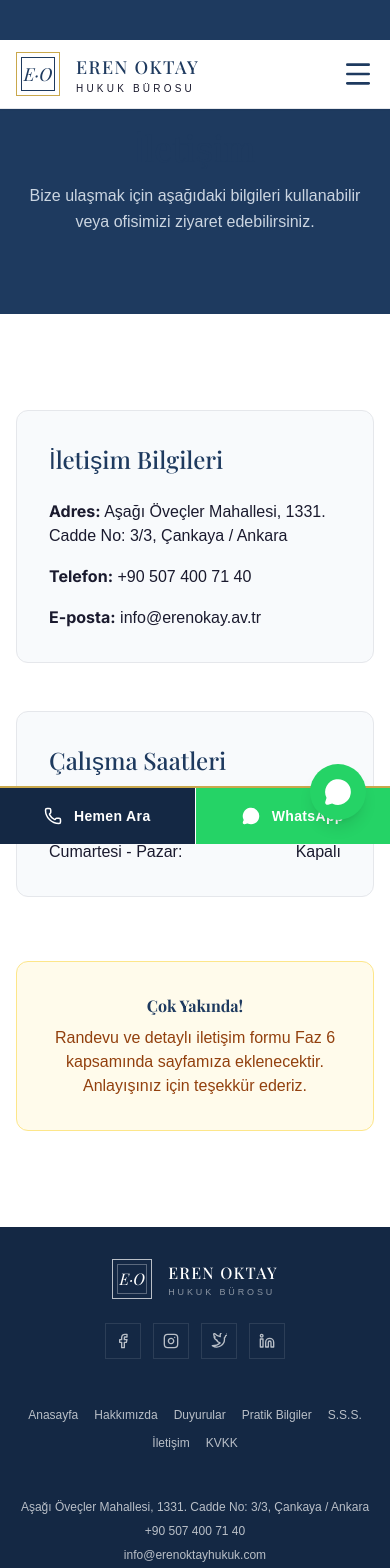
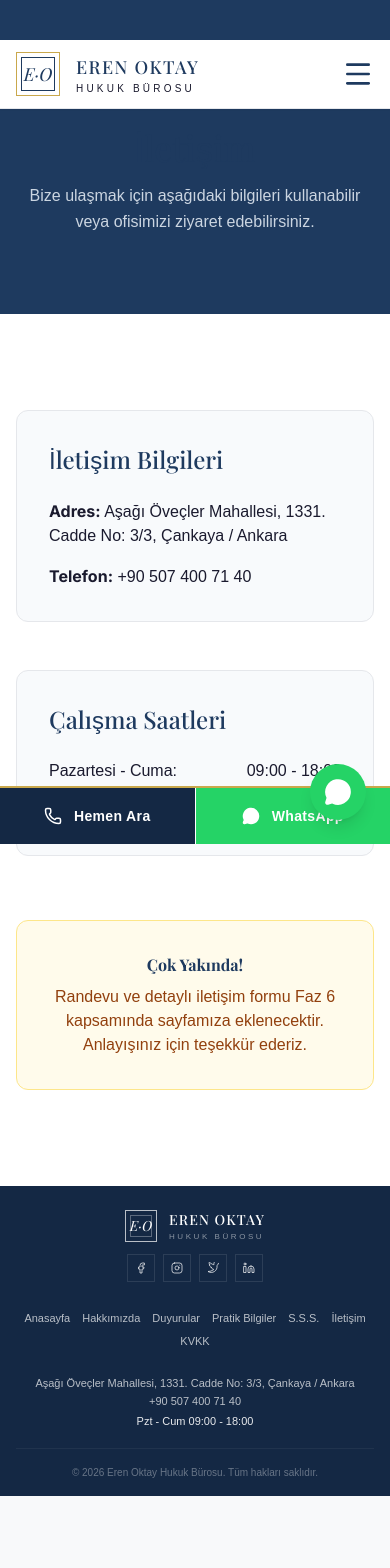
Before and after one commit to emirhanok1/av.erenoktaywebsite, a Next.js app: page /iletisim in a window 390 px wide. Shown: the top 1568 px of the page. Built offline with nearby package versions, Linux system fonts and the light colour scheme; a web font is replaced by a local one.

Commit message:
refactor: footer mobil kompakt + uydurma email kaldirildi

```diff
--- a/src/app/(marketing)/iletisim/page.tsx
+++ b/src/app/(marketing)/iletisim/page.tsx
@@ -27,7 +27,7 @@ export default function ContactPage() {
               <div className="space-y-4 text-muted-foreground">
                 <p><strong>Adres:</strong> Aşağı Öveçler Mahallesi, 1331. Cadde No: 3/3, Çankaya / Ankara</p>
                 <p><strong>Telefon:</strong> +90 507 400 71 40</p>
-                <p><strong>E-posta:</strong> info@erenokay.av.tr</p>
+
               </div>
             </div>
             <div className="bg-slate-50 p-8 rounded-xl border border-border">
--- a/src/app/(marketing)/kvkk/page.tsx
+++ b/src/app/(marketing)/kvkk/page.tsx
@@ -51,7 +51,7 @@ export default function KVKKPage() {
 
             <h2>6. İletişim</h2>
             <p>
-              KVKK kapsamındaki taleplerinizi info@erenoktayhukuk.com adresi üzerinden yazılı olarak iletebilirsiniz.
+              KVKK kapsamındaki taleplerinizi iletişim kanallarımız üzerinden yazılı olarak iletebilirsiniz.
             </p>
           </div>
         </div>
--- a/src/components/common/Footer.tsx
+++ b/src/components/common/Footer.tsx
@@ -1,5 +1,5 @@
 import Link from 'next/link'
-import { Phone, Mail, MapPin } from 'lucide-react'
+import { Phone, MapPin } from 'lucide-react'
 import { ROUTES } from '@/constants/routes'
 
 const SOCIAL_ICONS = [
@@ -7,7 +7,7 @@ const SOCIAL_ICONS = [
     name: 'Facebook',
     href: '#',
     icon: (
-      <svg viewBox="0 0 24 24" fill="none" stroke="currentColor" strokeWidth="2" strokeLinecap="round" strokeLinejoin="round" className="w-4 h-4">
+      <svg viewBox="0 0 24 24" fill="none" stroke="currentColor" strokeWidth="2" strokeLinecap="round" strokeLinejoin="round" className="w-3 h-3 md:w-4 md:h-4">
         <path d="M18 2h-3a5 5 0 0 0-5 5v3H7v4h3v8h4v-8h3l1-4h-4V7a1 1 0 0 1 1-1h3z" />
       </svg>
     )
@@ -16,7 +16,7 @@ const SOCIAL_ICONS = [
     name: 'Instagram',
     href: '#',
     icon: (
-      <svg viewBox="0 0 24 24" fill="none" stroke="currentColor" strokeWidth="2" strokeLinecap="round" strokeLinejoin="round" className="w-4 h-4">
+      <svg viewBox="0 0 24 24" fill="none" stroke="currentColor" strokeWidth="2" strokeLinecap="round" strokeLinejoin="round" className="w-3 h-3 md:w-4 md:h-4">
         <rect x="2" y="2" width="20" height="20" rx="5" ry="5" />
         <path d="M16 11.37A4 4 0 1 1 12.63 8 4 4 0 0 1 16 11.37z" />
         <line x1="17.5" y1="6.5" x2="17.51" y2="6.5" />
@@ -27,7 +27,7 @@ const SOCIAL_ICONS = [
     name: 'Twitter',
     href: '#',
     icon: (
-      <svg viewBox="0 0 24 24" fill="none" stroke="currentColor" strokeWidth="2" strokeLinecap="round" strokeLinejoin="round" className="w-4 h-4">
+      <svg viewBox="0 0 24 24" fill="none" stroke="currentColor" strokeWidth="2" strokeLinecap="round" strokeLinejoin="round" className="w-3 h-3 md:w-4 md:h-4">
         <path d="M22 4s-.7 2.1-2 3.4c1.6 10-9.4 17.2-18 11.6 7.2.1 11.6-4.1 11.6-4.1-3.4-1-4.8-2.7-5.4-4 .7.2 1.2 0 1.2 0-3.3-1.1-4.7-3.9-4.8-5.3.7.4 1.2.5 1.7.5-3.3-2.3-1.6-5.8-1.5-6 3.9 4.6 9.1 5.3 9.1 5.3-1.5-6.8 6.4-9.3 10-5.8 1.4-.2 2.8-.8 2.8-.8-1.2 1.8-2.1 2.3-2.1 2.3 1.2-.2 2.5-.7 2.5-.7-.7 1.1-2 2.4-2 2.4z" />
       </svg>
     )
@@ -36,7 +36,7 @@ const SOCIAL_ICONS = [
     name: 'Linkedin',
     href: '#',
     icon: (
-      <svg viewBox="0 0 24 24" fill="none" stroke="currentColor" strokeWidth="2" strokeLinecap="round" strokeLinejoin="round" className="w-4 h-4">
+      <svg viewBox="0 0 24 24" fill="none" stroke="currentColor" strokeWidth="2" strokeLinecap="round" strokeLinejoin="round" className="w-3 h-3 md:w-4 md:h-4">
         <path d="M16 8a6 6 0 0 1 6 6v7h-4v-7a2 2 0 0 0-2-2 2 2 0 0 0-2 2v7h-4v-7a6 6 0 0 1 6-6z" />
         <rect x="2" y="9" width="4" height="12" />
         <circle cx="4" cy="4" r="2" />
@@ -47,31 +47,31 @@ const SOCIAL_ICONS = [
 
 export default function Footer() {
   return (
-    <footer className="bg-secondary text-white/70 pt-8 md:pt-12">
+    <footer className="bg-secondary text-white/70 pt-6 md:pt-12">
       <div className="container mx-auto px-4">
-        <div className="grid grid-cols-1 md:grid-cols-3 gap-8 md:gap-12 pb-8 md:pb-10 text-center md:text-left">
+        <div className="grid grid-cols-1 md:grid-cols-3 gap-5 md:gap-12 pb-5 md:pb-10 text-center md:text-left">
 
           {/* COLUMN 1: BRAND */}
-          <div className="space-y-4 md:space-y-5 flex flex-col items-center md:items-start">
-            <Link href={ROUTES.HOME} className="flex items-center gap-4 outline-none">
-              <div className="relative w-10 h-10 md:w-11 md:h-11 border-[1.5px] border-white/70 flex items-center justify-center">
+          <div className="space-y-2 md:space-y-5 flex flex-col items-center md:items-start">
+            <Link href={ROUTES.HOME} className="flex items-center gap-3 md:gap-4 outline-none">
+              <div className="relative w-8 h-8 md:w-11 md:h-11 border-[1.5px] border-white/70 flex items-center justify-center">
                 <div className="absolute inset-1 border border-white/30" />
-                <span className="font-heading italic font-medium text-base md:text-lg text-white relative z-10">E·O</span>
+                <span className="font-heading italic font-medium text-sm md:text-lg text-white relative z-10">E·O</span>
               </div>
               <div className="flex flex-col leading-tight text-left">
-                <span className="font-heading font-medium text-base md:text-lg tracking-[0.08em] text-white">EREN OKTAY</span>
-                <span className="text-[9px] md:text-[10px] tracking-[0.32em] text-white/50 uppercase mt-0.5">Hukuk Bürosu</span>
+                <span className="font-heading font-medium text-sm md:text-lg tracking-[0.08em] text-white">EREN OKTAY</span>
+                <span className="text-[8px] md:text-[10px] tracking-[0.32em] text-white/50 uppercase mt-0.5">Hukuk Bürosu</span>
               </div>
             </Link>
-            <p className="text-xs md:text-sm leading-relaxed max-w-sm hidden md:block">
+            <p className="text-sm leading-relaxed max-w-sm hidden md:block">
               İcra, kira ve ceza hukuku başta olmak üzere profesyonel hukuki danışmanlık hizmeti.
             </p>
-            <div className="flex items-center gap-3 pt-2">
+            <div className="flex items-center gap-2 md:gap-3 pt-1 md:pt-2">
               {SOCIAL_ICONS.map((social, i) => (
                 <a
                   key={i}
                   href={social.href}
-                  className="w-9 h-9 border border-white/10 flex items-center justify-center hover:bg-accent hover:border-accent hover:text-navy transition-all duration-300"
+                  className="w-7 h-7 md:w-9 md:h-9 border border-white/10 flex items-center justify-center hover:bg-accent hover:border-accent hover:text-navy transition-all duration-300"
                   aria-label={social.name}
                 >
                   {social.icon}
@@ -81,9 +81,9 @@ export default function Footer() {
           </div>
 
           {/* COLUMN 2: QUICK LINKS */}
-          <div className="space-y-4 md:space-y-5">
+          <div className="space-y-2 md:space-y-5">
             <h4 className="text-white font-semibold text-xs tracking-[0.22em] uppercase hidden md:block">Hızlı Linkler</h4>
-            <ul className="flex flex-wrap justify-center gap-x-4 gap-y-3 md:flex-col md:space-y-3 md:gap-0">
+            <ul className="flex flex-wrap justify-center gap-x-3 gap-y-1.5 md:flex-col md:space-y-3 md:gap-0">
               {[
                 { label: 'Anasayfa', href: ROUTES.HOME },
                 { label: 'Hakkımızda', href: ROUTES.ABOUT },
@@ -96,7 +96,7 @@ export default function Footer() {
                 <li key={item.href}>
                   <Link
                     href={item.href}
-                    className="text-xs md:text-sm hover:text-accent flex items-center gap-3 transition-colors group"
+                    className="text-[11px] md:text-sm hover:text-accent flex items-center gap-3 transition-colors group"
                   >
                     <div className="w-1.5 h-0.5 bg-accent opacity-0 group-hover:opacity-100 transition-all duration-300 transform -translate-x-2 group-hover:translate-x-0 hidden md:block" />
                     {item.label}
@@ -107,10 +107,10 @@ export default function Footer() {
           </div>
 
           {/* COLUMN 3: CONTACT & HOURS */}
-          <div className="space-y-4 md:space-y-5 flex flex-col items-center md:items-start">
+          <div className="space-y-2 md:space-y-5 flex flex-col items-center md:items-start">
             <h4 className="text-white font-semibold text-xs tracking-[0.22em] uppercase hidden md:block">İletişim</h4>
 
-            <div className="space-y-2 md:space-y-4 text-xs md:text-sm text-center md:text-left flex flex-col items-center md:items-start">
+            <div className="space-y-1 md:space-y-4 text-[11px] md:text-sm text-center md:text-left flex flex-col items-center md:items-start leading-tight md:leading-normal">
 
               <div className="flex gap-3 md:gap-4 items-center md:items-start">
                 <MapPin size={16} className="text-accent shrink-0 hidden md:block mt-0.5" />
@@ -126,14 +126,7 @@ export default function Footer() {
                 </div>
               </div>
 
-              <div className="flex gap-3 md:gap-4 items-center md:items-start">
-                <Mail size={16} className="text-accent shrink-0 hidden md:block mt-0.5" />
-                <div>
-                  <p>info@erenoktayhukuk.com</p>
-                </div>
-              </div>
-
-              <div className="pt-2 md:pt-3 text-xs md:text-sm text-white/90">
+              <div className="pt-0.5 md:pt-3 text-[11px] md:text-sm text-white/90">
                 <p>Pzt - Cum 09:00 - 18:00</p>
               </div>
 
@@ -143,7 +136,7 @@ export default function Footer() {
         </div>
 
         {/* BOTTOM BAR */}
-        <div className="border-t border-white/10 py-5 text-center text-[11px] md:text-xs opacity-50">
+        <div className="border-t border-white/10 py-4 text-center text-[10px] md:text-xs opacity-50">
           <p>© 2026 Eren Oktay Hukuk Bürosu. Tüm hakları saklıdır.</p>
         </div>
       </div>
--- a/src/components/common/Header.tsx
+++ b/src/components/common/Header.tsx
@@ -3,7 +3,7 @@
 import { useState } from 'react'
 import Link from 'next/link'
 import { usePathname } from 'next/navigation'
-import { Phone, Mail, Clock, Menu } from 'lucide-react'
+import { Phone, Clock, Menu } from 'lucide-react'
 import { cn } from '@/lib/utils'
 import { ROUTES } from '@/constants/routes'
 import { useScrollPosition } from '@/hooks/use-scroll-position'
@@ -61,10 +61,7 @@ export default function Header() {
               <Phone size={14} className="text-accent" />
               <span>+90 507 400 71 40</span>
             </a>
-            <a href="mailto:info@erenoktayhukuk.com" className="flex items-center gap-2 hover:text-accent transition-colors">
-              <Mail size={14} className="text-accent" />
-              <span>info@erenoktayhukuk.com</span>
-            </a>
+
             <div className="flex items-center gap-2">
               <Clock size={14} className="text-accent" />
               <span>Pzt - Cum 09:00 - 18:00</span>
```
